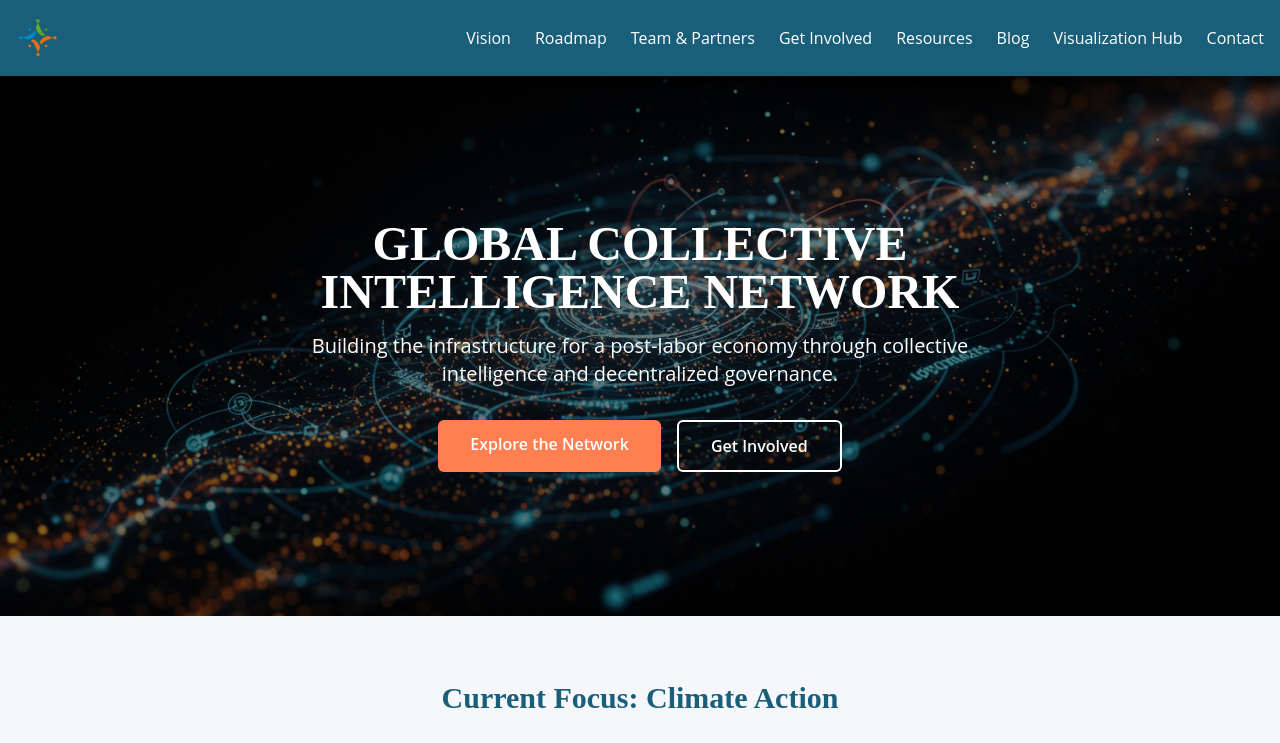
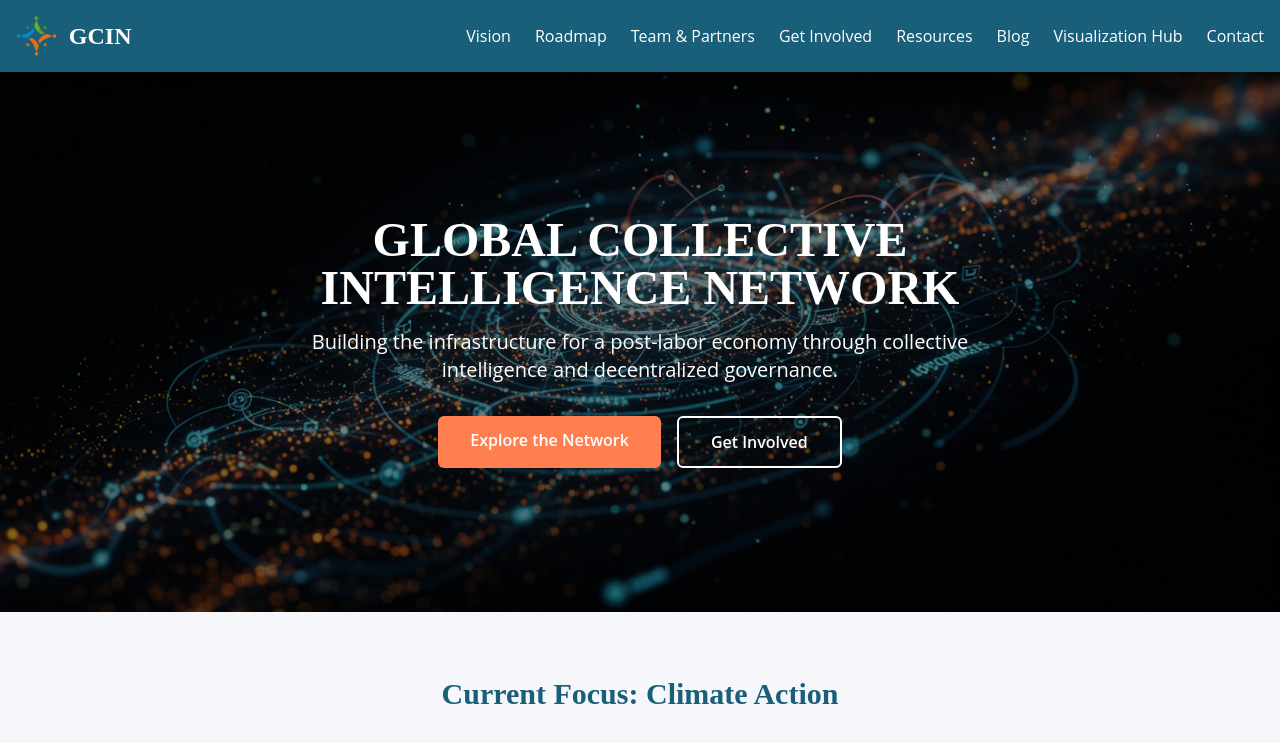
Before and after one commit to dpodeweltz/gcin-website, a Next.js app: page / in a window 1280 px wide. Shown: the top 743 px of the page. Built offline with nearby package versions, Linux system fonts and the light colour scheme.

Commit message:
feat: Add GCIN acronym next to logo

```diff
--- a/src/components/Header.tsx
+++ b/src/components/Header.tsx
@@ -2,7 +2,7 @@
 'use client';
 
 import Link from 'next/link';
-import Image from 'next/image'; // Import the next/image component
+import Image from 'next/image';
 import { useState } from 'react';
 
 export default function Header() {
@@ -23,21 +23,21 @@
     // Using primary blue for background
     <header className="bg-[#1A5F7A] text-white sticky top-0 z-50 shadow-md">
       <div className="container mx-auto flex justify-between items-center p-4">
-        {/* Logo */}
-        <Link href="/" className="flex items-center">
-          {/* Use next/image component with SVG */}
+        {/* Logo and Acronym Link */}
+        <Link href="/" className="flex items-center gap-3"> {/* Added gap-3 for spacing */}
+          {/* Logo Image */}
           <Image
-            src="/logo.svg" // *** UPDATED: Path to your SVG logo in the public folder ***
-            alt="GCIN Logo" // **Important:** Descriptive alt text
-            width={500} // **Required:** Specify a width (controls aspect ratio & prevents layout shift)
-            height={500} // **Required:** Specify a height (controls aspect ratio & prevents layout shift)
-                       // Choose width/height that match your SVG's intended display aspect ratio
-            priority // Good for logos in the header
-            className="h-11 w-auto" // Example sizing using Tailwind - adjust as needed
-                                     // This controls the actual rendered size
+            src="/logo.svg"
+            alt="GCIN Logo"
+            width={500} // Use actual aspect ratio width
+            height={500} // Use actual aspect ratio height
+            priority
+            className="h-10 w-auto" // Adjusted height slightly, you can fine-tune h-10 or h-11
           />
-          {/* Optional: Add text next to logo if desired */}
-          {/* <span className="ml-3 text-2xl font-bold font-['Montserrat']">GCIN</span> */}
+          {/* Acronym Text Added Here */}
+          <span className="font-['Montserrat'] text-2xl font-bold"> {/* Use Montserrat, bold, adjust size (text-2xl/3xl) */}
+            GCIN
+          </span>
         </Link>
 
         {/* Desktop Navigation */}
```
Also changed, not shown: public/logo.svg.
